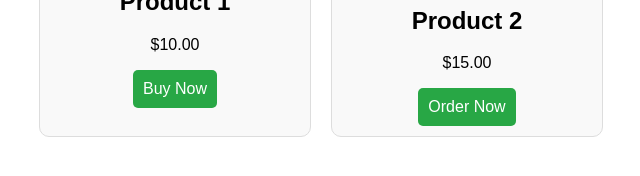
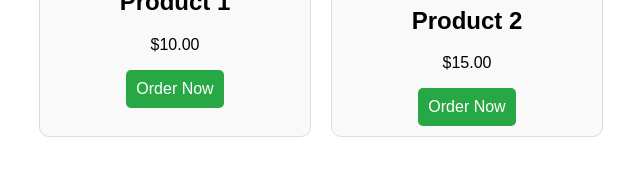
Before and after one commit to othmane326/othmane326.github.io, a plain HTML site: page index.html in a window 1280 px wide. Shown: the part 314-490 px from the top of the page, 319-959 px from the left. Drawn offline with Linux system fonts and the light colour scheme.

Commit message:
Update index.html

```diff
--- a/index.html
+++ b/index.html
@@ -19,13 +19,13 @@
             <img src="https://i.etsystatic.com/34665469/r/il/4676ae/4362777819/il_1080xN.4362777819_ea08.jpg" alt="Product 1">
             <h2>Product 1</h2>
             <p>$10.00</p>
-            <a href="#" class="button">Buy Now</a>
+            <a href="order.html" class="button">Order Now</a>
         </div>
         <div class="product">
             <img src="mclaren wall.jpg" alt="Product 2">
             <h2>Product 2</h2>
             <p>$15.00</p>
-           <a href="order.html" class="button">Order Now</a>
+            <a href="order.html" class="button">Order Now</a>
         </div>
     </div>
 </body>
```
